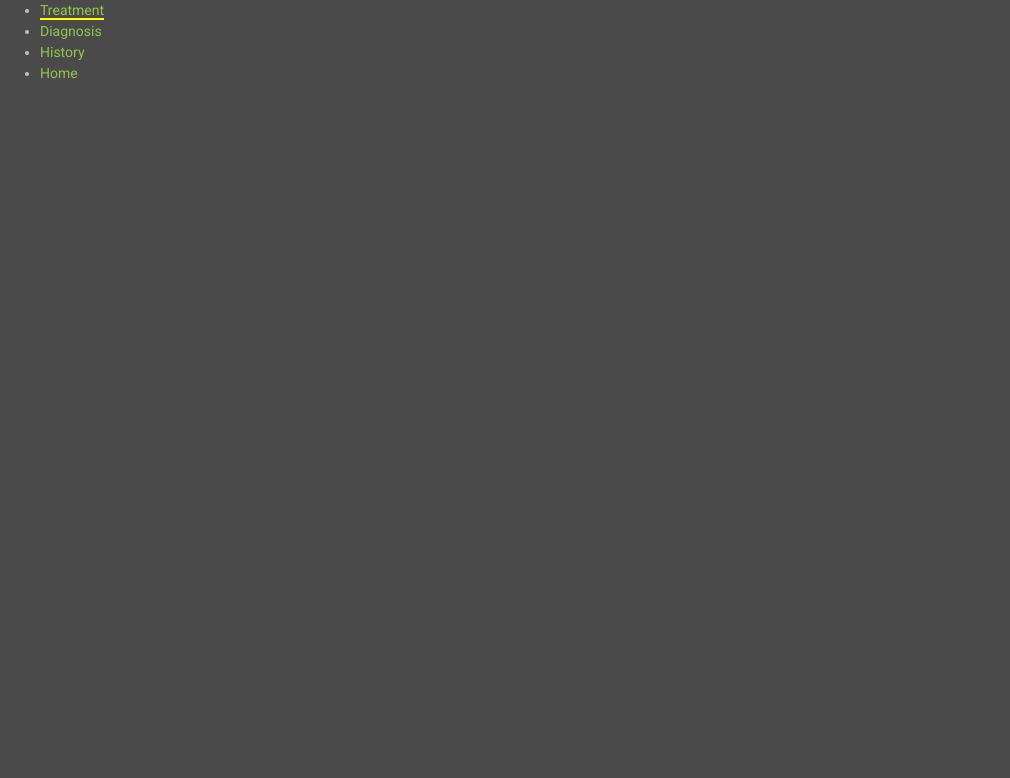
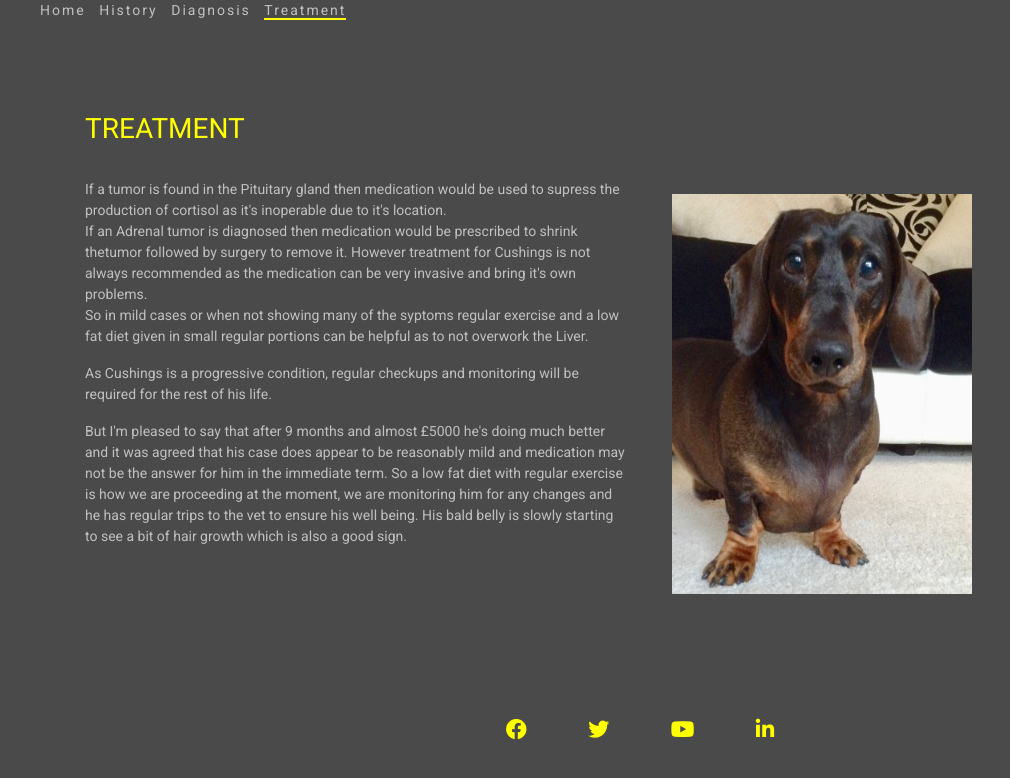
Before and after one commit to Code-Institute-Submissions/MS1-Cushings, a plain HTML site: page treatment.html in a window 1280 px wide. Shown: the whole page, without its empty margins (0-1010 px from the left). Drawn offline with nearby package versions, Linux system fonts and the light colour scheme.

Commit message:
treatment file head/foot/text/images added +css changed navbar order in all files

```diff
--- a/assets/css/style.css
+++ b/assets/css/style.css
@@ -13,7 +13,7 @@ h2 {
     color: yellow;
 }
 
-/*---------------------------------------HEADER---*/
+/*---------------------------------------HEADER-NAV--*/
 
 
 #menu li a {
@@ -84,6 +84,7 @@ h2 {
 /*---------------------------------------HISTORY---*/
 
 #history-title {
+    padding-top: 75px;
     padding-bottom: 25px;
 }
 
@@ -94,16 +95,31 @@ h2 {
 }
 /*---------------------------------------DIAGNOSIS---*/
 
+#diagnosis-title {
+    padding-top: 40px;
+}
+
 #diagram {
     margin-left: 10%;
 }
 
 /*---------------------------------------TREATMENT---*/
 
+#treatment-title {
+    padding-top: 75px;
+    padding-bottom: 25px;
+}
+
+#tynow {
+    margin-left: 10%;
+    padding-top: 15px;
+    padding-bottom: 100px;
+}
+
 /*---------------------------------------FOOTER---*/
 
 footer {
-    height: 75px;
+    height: 25px;
 }
 
 .social-links {
@@ -113,5 +129,5 @@ footer {
 .social-links i {
     font-size: 150%;
     color: yellow;
-    padding: 25px;
+   padding: 25px;
 }
--- a/treatment.html
+++ b/treatment.html
@@ -12,16 +12,88 @@
 </head>
 <body>
 
-<header>
+<header id="menu">
 <nav>
-<ul>
-<li><a class="active" href="treatment.html">Treatment</a></li>
-<li><a href="diagnosis.html">Diagnosis</a></li>
-<li><a href="history.html">History</a></li>
-<li><a href="index.html">Home</a></li>
+<ul class="list-in-line">
+<li class="list-inline-item"><a href="index.html">Home</a></li>
+<li class="list-inline-item"><a href="history.html">History</a></li>
+<li class="list-inline-item"><a href="diagnosis.html">Diagnosis</a></li>
+<li class="list-inline-item"><a class="active" href="treatment.html">Treatment</a></li>
+
+
+
 </ul>
 </nav>
 </header>
+
+<div class="container treatment-container">
+<div class="row">
+<div class="col-12 my5">
+<h2 id="treatment-title">TREATMENT</h2>
+</div>
+</div>
+<div class="row">
+<div class="col-12 col-md-6">
+<p>
+If a tumor is found in the Pituitary gland then medication would be used to supress
+the production of cortisol as it's inoperable due to it's location.<br> If an Adrenal tumor
+ is diagnosed then medication would be prescribed to shrink thetumor followed by
+ surgery to remove it. However treatment for Cushings is not always recommended
+  as the medication can be very invasive and bring it's own problems.<br> So in mild cases
+or when not showing many of the syptoms regular exercise and a low fat diet given
+in small regular portions can be helpful as to not overwork the Liver.</p>
+ <p>As Cushings is a progressive condition, regular checkups and monitoring will be
+ required for the rest of his life.</p>
+ <p>But I'm pleased to say that after 9 months and almost £5000 he's doing much better and
+ it was agreed that his case does appear to be reasonably mild and medication may not be the
+ answer for him in the immediate term. So a low fat diet with regular exercise is how we are
+ proceeding at the moment, we are monitoring him for any changes and he has regular trips to the
+   vet to ensure his well being. His bald belly is slowly starting to see a bit of
+   hair growth which is also a good sign.
+</p>
+</div>
+     <div class="media">
+     <div id="tynow">
+    <img src="assets/images/face.jpeg" alt="tyson face on" title="Tyson" class="mr-3" height="400" width="300">
+    <div class="media-body">
+    <div class="row">
+    <div class="col-12 col-md-6">
+    </div>
+    </div>
+    </div>
+    </div>
+    </div>
+    </div>
+    </div>
+
+<footer class="container-fluid">
+<ul class="list-inline social-links">
+<li class="list-inline-item">
+<a target="_blank" href="https://www.facebook.com">
+<i class="fab fa-facebook" aria-hidden="true"></i>
+<span class="sr-only">Facebook</span>
+</a>
+</li>
+<li class="list-inline-item">
+<a target="_blank" href="https://www.twitter.com">
+<i class="fab fa-twitter" aria-hidden="true"></i>
+<span class="sr-only">Twitter</span>
+</a>
+</li>
+<li class="list-inline-item">
+<a target="_blank" href="https://www.youtube.com">
+<i class="fab fa-youtube" aria-hidden="true"></i>
+<span class="sr-only">YouTube</span>
+</a>
+</li>
+<li class="list-inline-item">
+<a target="_blank" href="https://www.linkedin.com">
+<i class="fab fa-linkedin-in" aria-hidden="true"></i>
+<span class="sr-only">Linkedin</span>
+</a>
+</li>
+</ul>
+</footer>
 
 <script src="https://cdnjs.cloudflare.com/ajax/libs/jquery/3.4.1/jquery.slim.min.js"></script>
 <script src="https://cdnjs.cloudflare.com/ajax/libs/popper.js/1.16.0/umd/popper.min.js"></script>
```
Also changed, not shown: diagnosis.html (+7 -4 lines), history.html (+6 -3 lines), index.html (+3 -3 lines).
